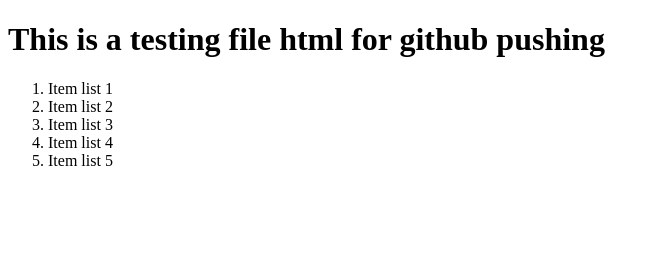
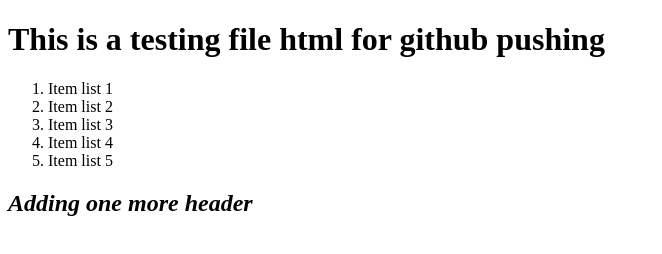
Before and after one commit to lazyfox94/testgit, a plain HTML site: page index.html in a window 1280 px wide. Shown: the whole page, without its empty margins (0-662 px from the left). Drawn offline with Linux system fonts and the light colour scheme.

Commit message:
adding_header2

```diff
--- a/index.html
+++ b/index.html
@@ -14,5 +14,6 @@
         <li>Item list 4</li>
         <li>Item list 5</li>
     </ol>
+    <h2><i>Adding one more header</i></h2>
 </body>
 </html>
```
